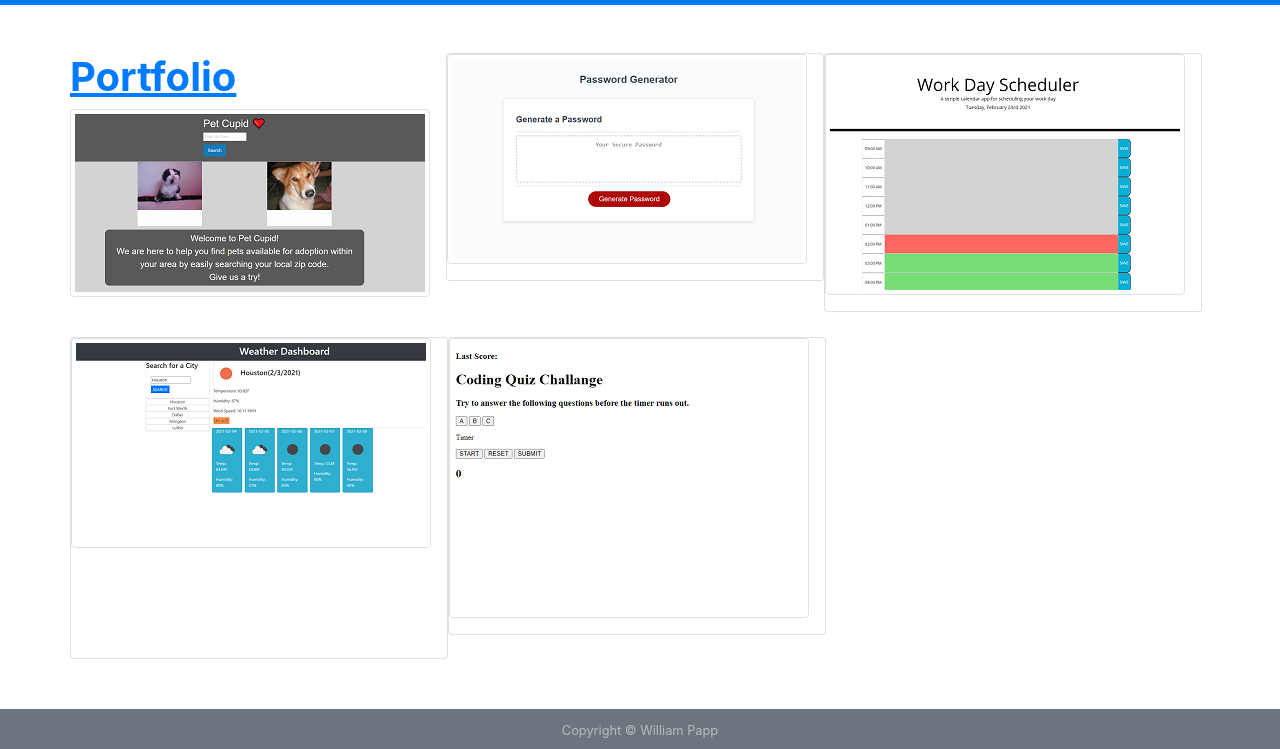
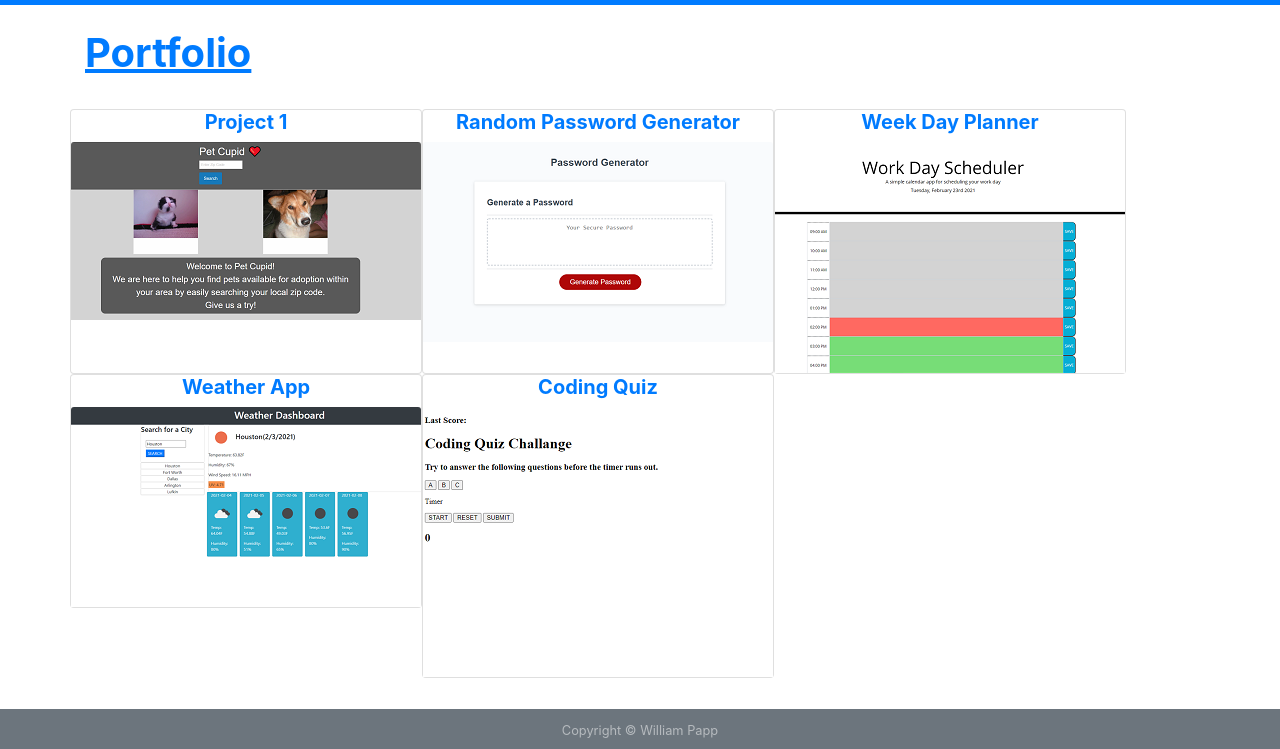
Before and after one commit to wrp90/MyPortfolio, a plain HTML site: page portfolio.html in a window 1280 px wide. Shown: the part 51-800 px from the top of the page. Drawn offline with nearby package versions, Linux system fonts and the light colour scheme.

Commit message:
fixed portfolio section, will add links next

```diff
--- a/portfolio.html
+++ b/portfolio.html
@@ -30,44 +30,42 @@
       </nav>
     </header>
 
-    <section class="container">
-      <article class="row mt-5 no-gutters">
-        <div class="row">
-          <div class="column mb-4">
+    <div class="container">
+      <br>
+      <section>
         <h1 class="text-primary"><strong><u>Portfolio</u></strong></h1>
-            <figure class="image-wrapper float-left pr-3" width="ml-auto">
-              <img class="img img-thumbnail" src="./assets/images/projectOne.png">
-            </figure>
-          </div>
-          <div class="column mb-4">
-            <div class="card">
-              <figure class="image-wrapper float-left pr-3" width="ml-auto">
-                <img class="img img-thumbnail" src="./assets/images/passGen.png">
-              </figure>
+      </section>
+      <br>
+      <div class="row row-cols-1 row-cols-md-3">
+        <div class="col-xs-2">
+          <div class="card h-100">
+            <h5 class="text-primary text-center"><strong>Project 1</strong></h5>
+            <img class="card-img-top" src="./assets/images/projectOne.png">
           </div>
         </div>
-          <div class="column mb-4">
-            <div class="card">
-              <figure class="image-wrapper float-left pr-3" width="ml-auto">
-                <img class="img img-thumbnail" src="./assets/images/wdplanner.png">
-              </figure>
+        <div class="col-xs-2">
+          <div class="card h-100">
+            <h5 class="text-primary text-center"><strong>Random Password Generator</strong></h5>
+            <img class="card-img-top" src="./assets/images/passGen.png">
           </div>
-          </div class="column mb-4">
-            <div class="card">
-              <figure class="image-wrapper float-left pr-3" width="ml-auto">
-              <img class="img img-thumbnail" src="./assets/images/weather.png">
-              </figure>
         </div>
-          <div class="column mb-4">
-            <div class="card">
-              <figure class="image-wrapper float-left pr-3" width="ml-auto">
-                <img class="img img-thumbnail" src="./assets/images/codingQuiz.png">
-              </figure>
+        <div class="col-xs-4">
+          <div class="card h-100">
+            <h5 class="text-primary text-center"><strong>Week Day Planner</strong></h5>
+            <img class="card-img-top" src="./assets/images/wdplanner.png">
+          </div>
+        </div class="col-xs-4">
+          <div class="card h-100">
+            <h5 class="text-primary text-center"><strong>Weather App</strong></h5>
+            <img class="card-img-top" src="./assets/images/weather.png">
+          </div>
+        <div class="col-xs-4">
+          <div class="card h-100">
+            <h5 class="text-primary text-center"><strong>Coding Quiz</strong></h5>
+            <img class="card-img-top" src="./assets/images/codingQuiz.png">
           </div>
         </div>
       </div>
-      </article>
-    </section>
 
     <footer id="sticky-footer" class="footer py-2 bg-secondary text-white-50">
       <div class="container text-center">
```
Also changed, not shown: index.html (+1 -7 lines). Lines whose indentation alone changed are shown as unchanged.
